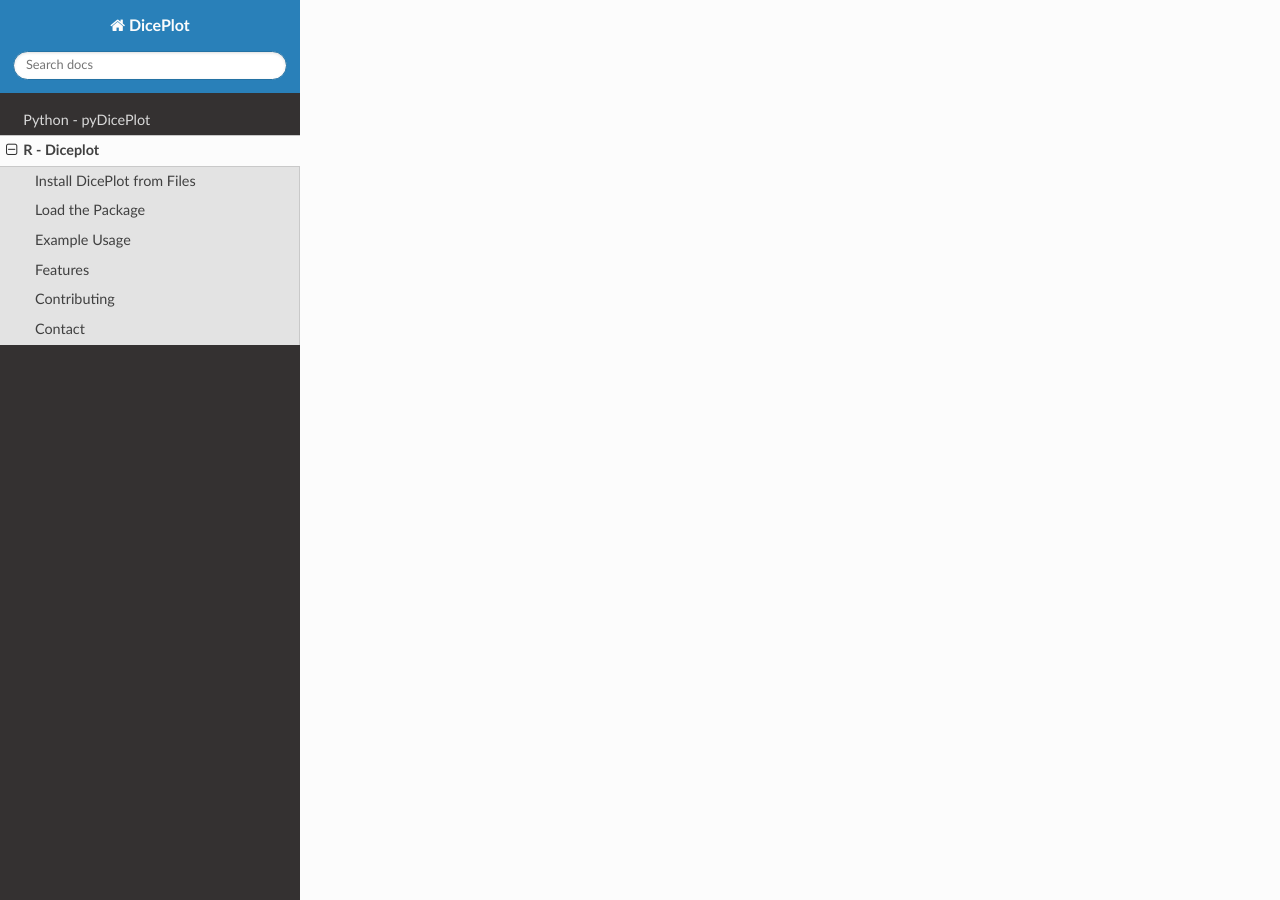
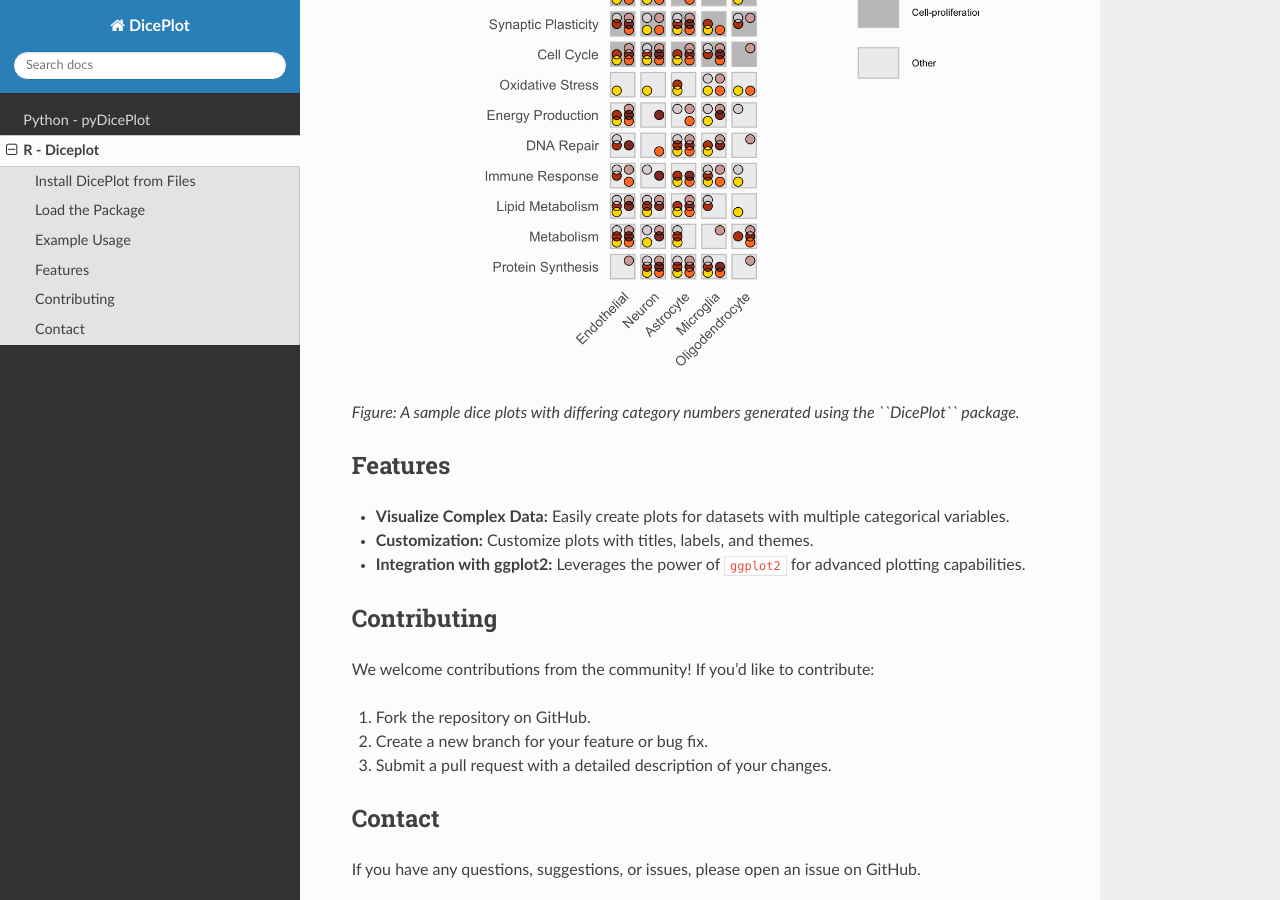
Before and after one commit to maflot/Documentation-test, a Sphinx documentation site: the page built from docs/source/R.rst, in a window 1280 px wide and 900 px high, scrolled down 4386 px. Built offline with Sphinx 7.4.7 and the Read the Docs theme 3.1.0, drawn with Linux system fonts in a browser that asks for light colours; some of the changed text lies outside the part shown.

Commit message:
Update R.rst

```diff
--- a/docs/source/R.rst
+++ b/docs/source/R.rst
@@ -123,15 +123,22 @@
 Sample Output
 
 
-.. figure:: ./sample_plots/dice_plot_3_example_dice_plot.png
+.. figure:: ./dice_plot_3_example_dice_plot.png
    :alt: Sample Dice with 3 categories Plot
+
+.. figure:: ./dice_plot_4_example_dice_plot.png
+   :alt: Sample Dice with 4 categories Plot
 
    *Figure: A sample dice plot generated using the ``DicePlot`` package.*
 
-.. figure:: ./sample_plots/dice_plot_5_example_dice_plot.png
+.. figure:: ./dice_plot_5_example_dice_plot.png
+   :alt: Sample Dice with 5 categories Plot
+
+.. figure:: ./dice_plot_6_example_dice_plot.png
    :alt: Sample Dice with 6 categories Plot
 
-   *Figure: A sample dice plot generated using the ``DicePlot`` package.*
+   *Figure: A sample dice plots with differing category numbers generated using the ``DicePlot`` package.*
+
 
 Features
 ~~~~~~~~~~~~~~~~~~~
```
